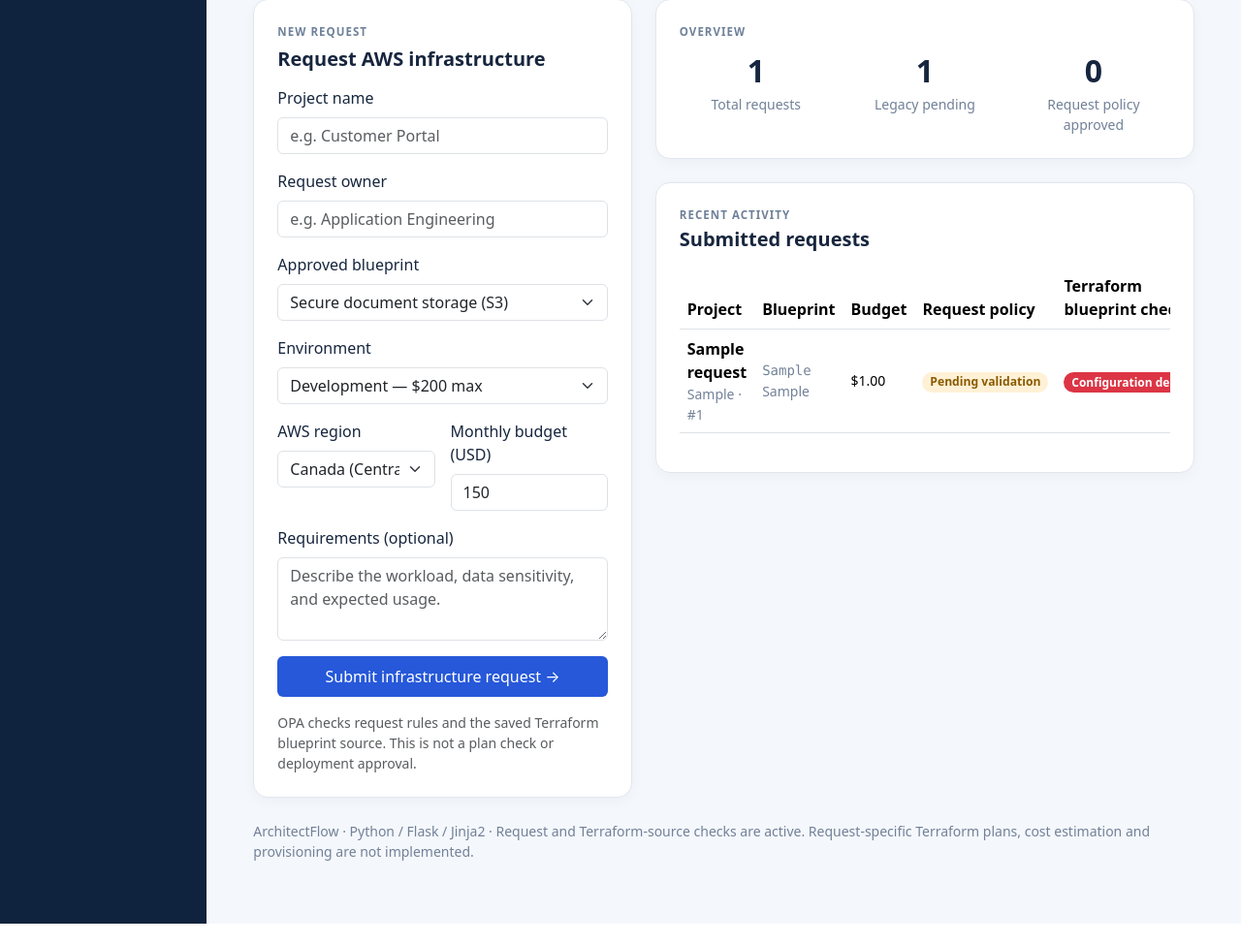
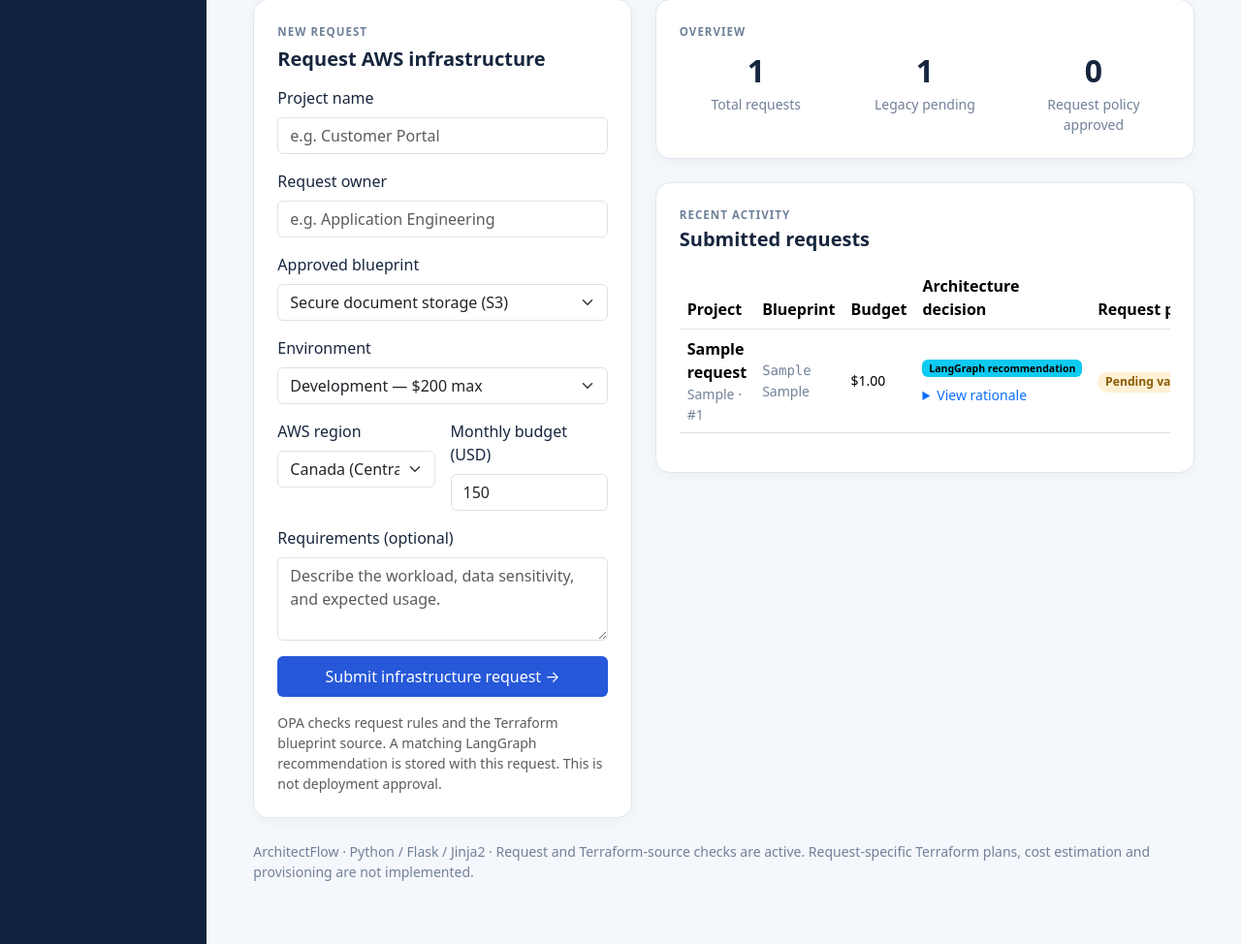
Before and after one commit to hally/architectflow, a Flask app: page / in a window 1280 px wide. Shown: the part 510-1484 px from the top of the page at 97% size. Before the commit the page ends 1463 px from the top, so only its background shows below. Run offline with Flask 3, Linux system fonts and the light colour scheme; tables that the repository leaves empty hold one stand-in row (values such as "Sample post").

Commit message:
feat(audit): display architecture recommendation provenance and rationale

```diff
--- a/portal/templates/index.html
+++ b/portal/templates/index.html
@@ -124,7 +124,7 @@
                 <textarea class="form-control" id="notes" name="notes" rows="3" maxlength="1000" placeholder="Describe the workload, data sensitivity, and expected usage."></textarea>
               </div>
               <button class="btn btn-brand w-100 py-2" type="submit">Submit infrastructure request →</button>
-              <p class="text-muted small mt-3 mb-0">OPA checks request rules and the saved Terraform blueprint source. This is not a plan check or deployment approval.</p>
+              <p class="text-muted small mt-3 mb-0">OPA checks request rules and the Terraform blueprint source. A matching LangGraph recommendation is stored with this request. This is not deployment approval.</p>
             </form>
           </section>
         </div>
@@ -144,13 +144,27 @@
             {% if requests %}
               <div class="table-responsive">
                 <table class="table align-middle">
-                  <thead><tr><th>Project</th><th>Blueprint</th><th>Budget</th><th>Request policy</th><th>Terraform blueprint check</th></tr></thead>
+                  <thead><tr><th>Project</th><th>Blueprint</th><th>Budget</th><th>Architecture decision</th><th>Request policy</th><th>Terraform blueprint check</th></tr></thead>
                   <tbody>
                     {% for item in requests %}
                     <tr>
                       <td><strong>{{ item["project_name"] }}</strong><div class="small muted">{{ item["owner"] }} · #{{ item["id"] }}</div></td>
                       <td class="small">{{ blueprints[item["blueprint"]] }}<div class="muted mono">{{ item["region"] }}</div><div class="muted">{{ item["environment"] or "Legacy request" }}</div></td>
                       <td class="small">${{ "%.2f"|format(item["budget"]) }}</td>
+                      <td class="small">
+                        {% if item["planner_method"] %}
+                          <span class="badge text-bg-info">LangGraph recommendation</span>
+                          <details class="mt-2">
+                            <summary class="text-primary">View rationale</summary>
+                            <div class="mt-1"><strong>Requirements:</strong> {{ item["planner_requirements"] }}</div>
+                            <div class="mt-1"><strong>Selected by planner:</strong> {{ blueprints.get(item["planner_blueprint"], item["planner_blueprint"]) }}</div>
+                            <div class="mt-1"><strong>Reason:</strong> {{ item["planner_explanation"] }}</div>
+                            <div class="mt-1 muted">{{ item["planner_method"] }}</div>
+                          </details>
+                        {% else %}
+                          <span class="badge text-bg-secondary">No linked recommendation</span>
+                        {% endif %}
+                      </td>
                       <td>
                         <span class="badge rounded-pill {% if item["status"] == "Request policy approved" %}text-bg-success{% elif item["status"] == "Request policy denied" %}text-bg-danger{% elif item["status"] == "Policy evaluation error" %}text-bg-dark{% else %}status{% endif %}">{{ item["status"] }}</span>
                         {% for reason in item["reasons"] %}
```
